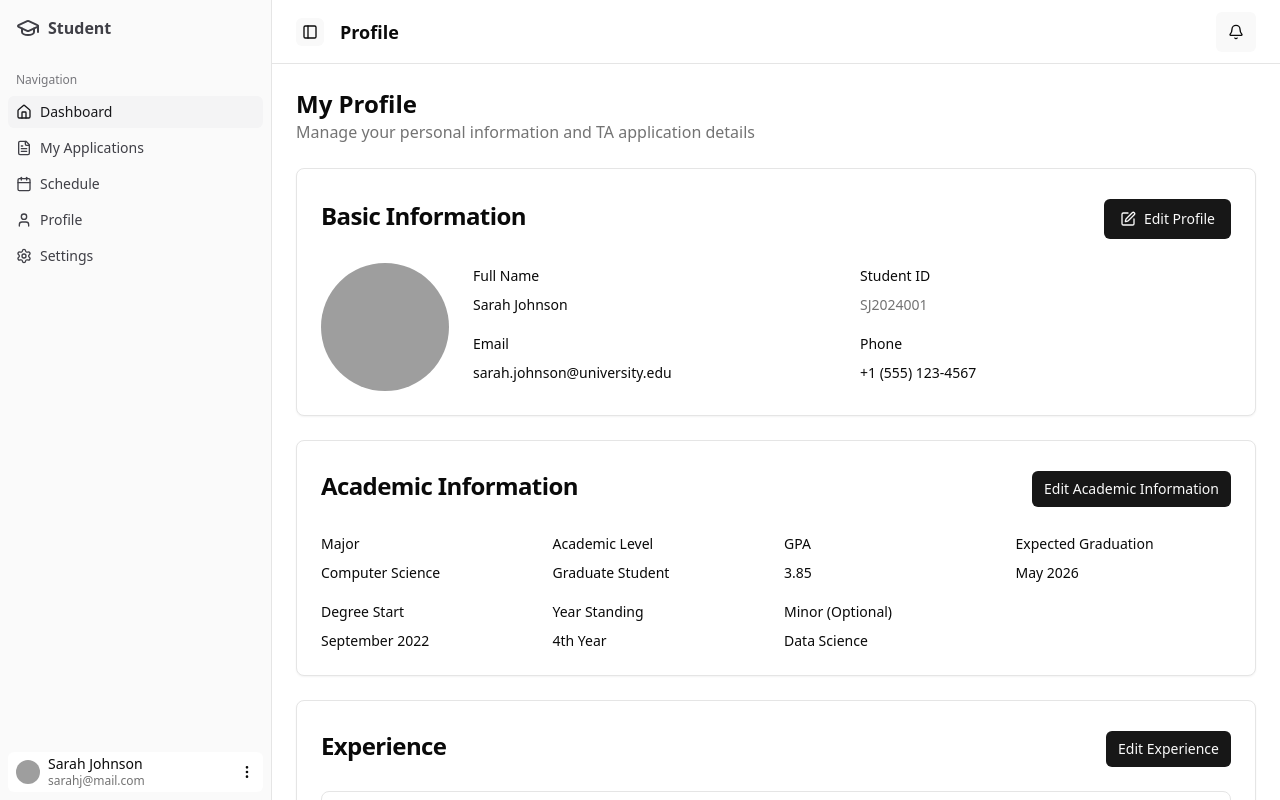
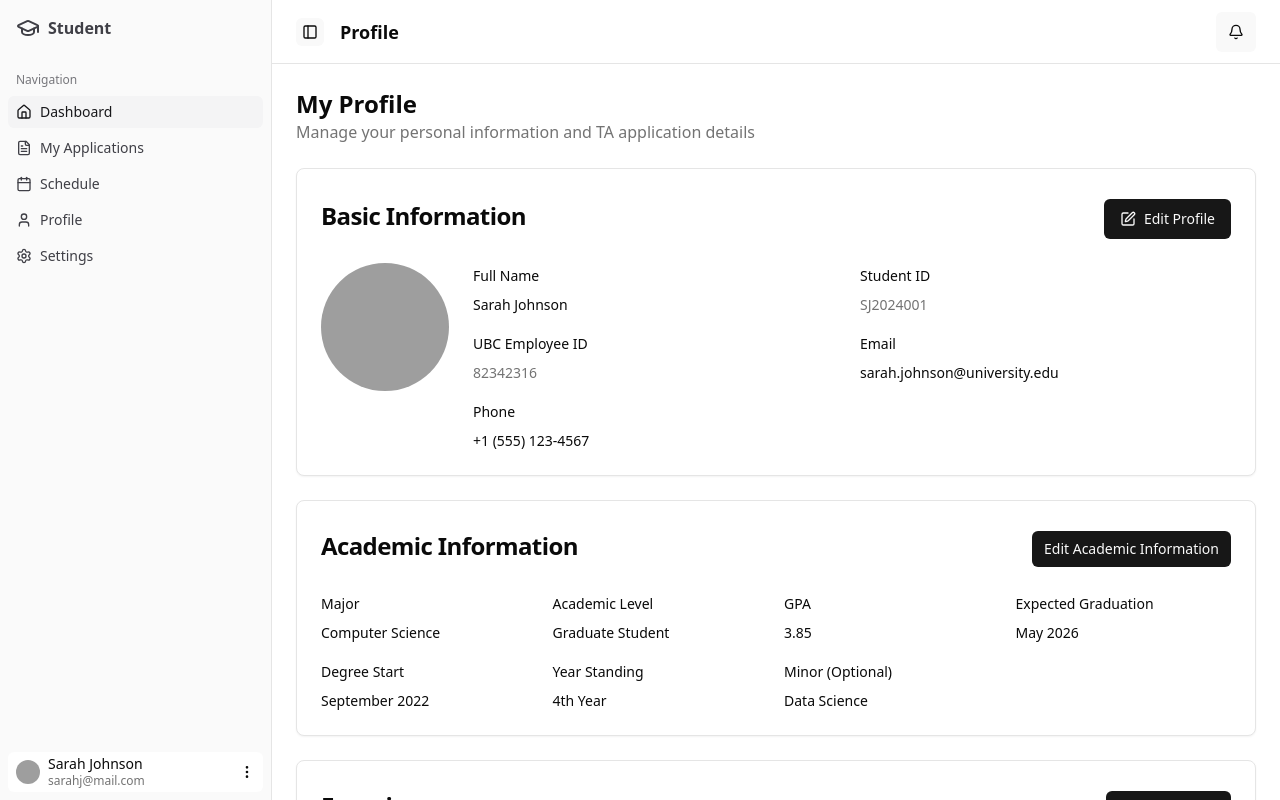
Before and after one commit to Varun2711/UBC_Capstone_TA_Management_Platform, a React (Vite) app in the folder app/frontend/ta-management/: page /profile in a window 1280 px wide. Shown: the top 800 px of the page. Built offline with nearby package versions, Linux system fonts and the light colour scheme; no server answers; grey boxes are pictures that could not be loaded.

Commit message:
added UBC Employee ID field in basic info

```diff
--- a/app/frontend/ta-management/src/pages/ProfilePage.jsx
+++ b/app/frontend/ta-management/src/pages/ProfilePage.jsx
@@ -48,6 +48,7 @@ const studentProfile = {
   name: "Sarah Johnson",
   email: "sarah.johnson@university.edu",
   studentId: "SJ2024001",
+  UBCEmployeeId: "82342316",
   major: "Computer Science",
   minor: "Data Science",
   year: "Graduate Student",
@@ -235,6 +236,10 @@ export default function ProfilePage() {
                     <div className="space-y-2">
                       <Label htmlFor="studentId">Student ID</Label>
                       <p className="text-sm text-muted-foreground">{profile.studentId}</p>
+                    </div>
+                    <div className="space-y-2">
+                      <Label htmlFor="UBCEmployeeId">UBC Employee ID</Label>
+                      <p className="text-sm text-muted-foreground">{profile.UBCEmployeeId}</p>
                     </div>
                     <div className="space-y-2">
                       <Label htmlFor="email">Email</Label>
```
